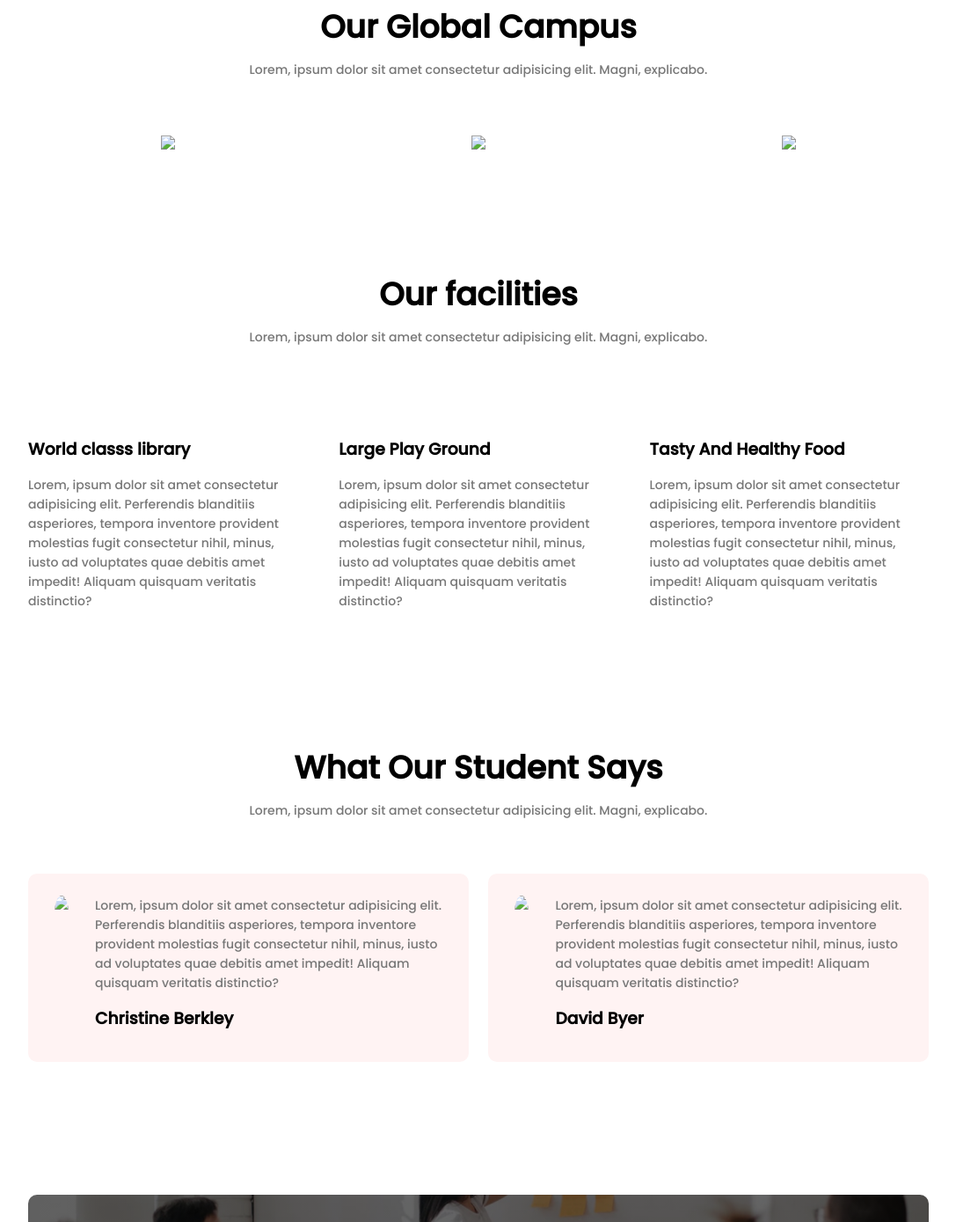
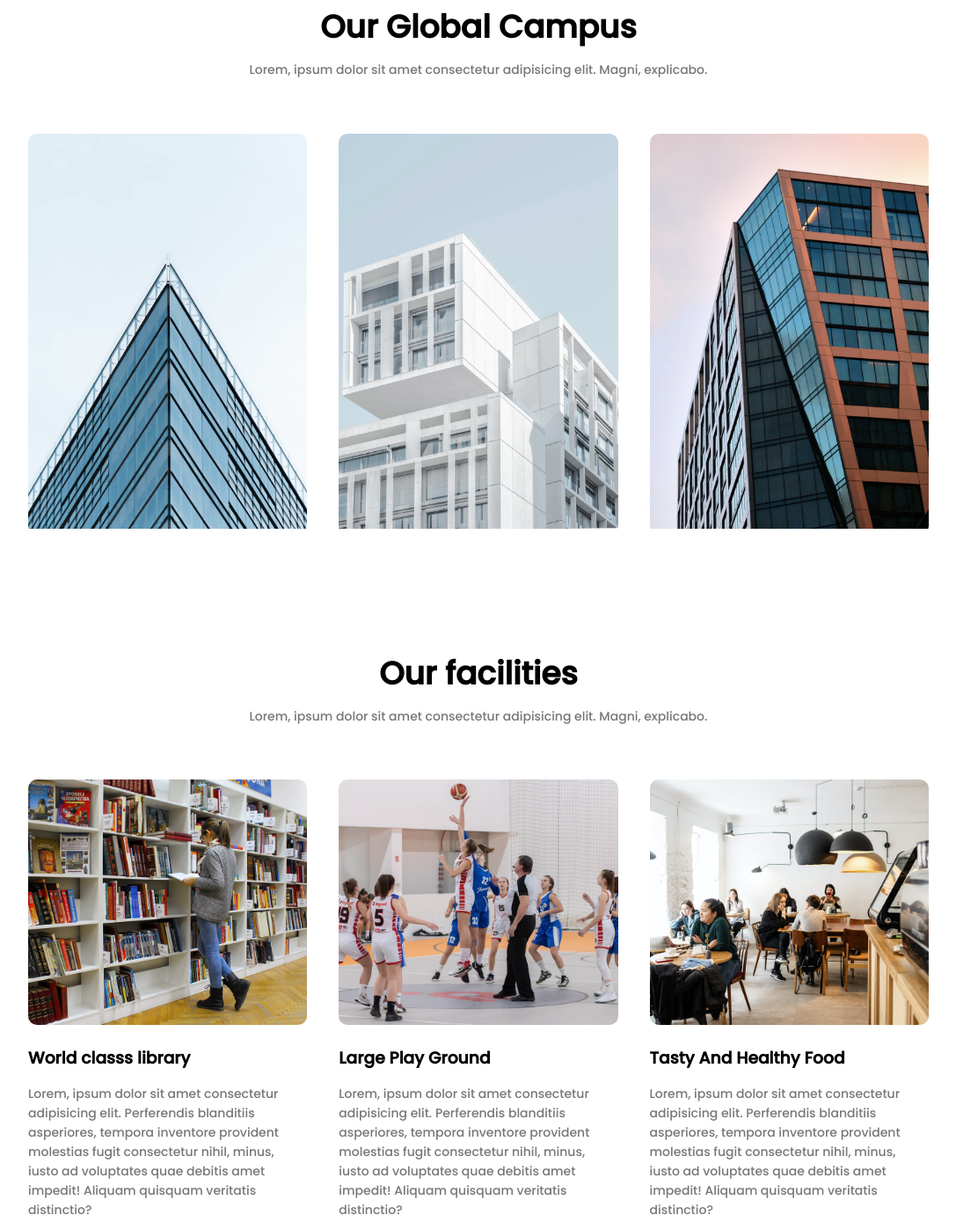
Before and after one commit to BhushanChaware/collegegwebsite, a plain HTML site: page index.html in a window 1280 px wide. Shown: the part 1497-2886 px from the top of the page at 88% size, without its empty margins (96-1183 px from the left). Drawn offline with Linux system fonts and the light colour scheme.

Commit message:
Update index.html

```diff
--- a/index.html
+++ b/index.html
@@ -19,7 +19,7 @@
   <body>
     <section class="header">
       <nav>
-        <img src="img/logo.png" alt="" />
+        <img src="logo.png" alt="" />
         <div class="nav-links" id="navlinks">
           <i class="fa fa-times" onclick="hideMenu()" ></i>
           <ul>
@@ -103,21 +103,21 @@
         </p>
         <div class="row">
           <div class="campus-col">
-            <img src="img/london.png" />
+            <img src="london.png" />
             <div class="layer">
               <h3>LONDON</h3>
             </div>
           </div>
 
           <div class="campus-col">
-            <img src="img/washington.png" />
+            <img src="washington.png" />
             <div class="layer">
               <h3>WASHINGTON</h3>
             </div>
           </div>
 
           <div class="campus-col">
-            <img src="img/newyork.png" />
+            <img src="newyork.png" />
             <div class="layer">
               <h3>INDIA</h3>
             </div>
@@ -135,7 +135,7 @@
         </p>
         <div class="row">
           <div class="facilities-col">
-            <img src="../project 3/img/library.png" alt="" />
+            <img src="library.png" alt="" />
             <h3>World classs library</h3>
             <p>
               Lorem, ipsum dolor sit amet consectetur adipisicing elit.
@@ -146,7 +146,7 @@
           </div>
 
           <div class="facilities-col">
-            <img src="../project 3/img/basketball.png" alt="" />
+            <img src="basketball.png" alt="" />
             <h3>Large Play Ground</h3>
             <p>
               Lorem, ipsum dolor sit amet consectetur adipisicing elit.
@@ -157,7 +157,7 @@
           </div>
 
           <div class="facilities-col">
-            <img src="../project 3/img/cafeteria.png" alt="" />
+            <img src="cafeteria.png" alt="" />
             <h3>Tasty And Healthy Food</h3>
             <p>
               Lorem, ipsum dolor sit amet consectetur adipisicing elit.
@@ -179,7 +179,7 @@
         </p>
         <div class="row">
           <div class="testimonal-col">
-            <img src="img/user1.jpg" />
+            <img src="user1.jpg" />
             <div>
               <p>
                 Lorem, ipsum dolor sit amet consectetur adipisicing elit.
@@ -192,7 +192,7 @@
           </div>
 
           <div class="testimonal-col">
-            <img src="img/user2.jpg" />
+            <img src="user2.jpg" />
             <div>
               <p>
                 Lorem, ipsum dolor sit amet consectetur adipisicing elit.
```
